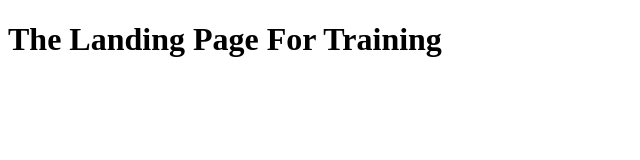
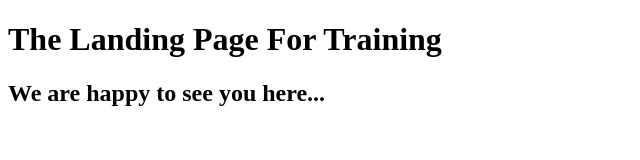
Before and after one commit to gulshankumarpatlekonverge/GIT-Course, a plain HTML site: page index.html in a window 1280 px wide. Shown: the whole page, without its empty margins (0-640 px from the left). Drawn offline with Linux system fonts and the light colour scheme.

Commit message:
changes in index.html

```diff
--- a/index.html
+++ b/index.html
@@ -8,5 +8,6 @@
 </head>
 <body>
     <h1>The Landing Page For Training</h1>
+    <h2>We are happy to see you here...</h2>
 </body>
 </html>
```
